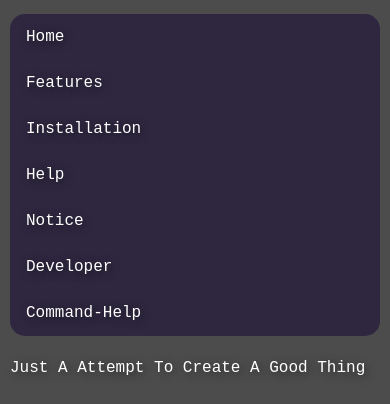
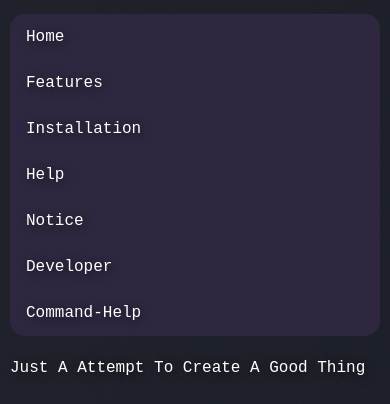
Before and after one commit to HostServer001/xenon.com, a plain HTML site: page index.html in a window 390 px wide. Shown: the part 132-536 px from the top of the page. Drawn offline with Linux system fonts and the light colour scheme.

Commit message:
Update index.html

```diff
--- a/index.html
+++ b/index.html
@@ -6,7 +6,7 @@
   <style>
     /* Body Styling */
     body {
-      background-image:url("back.png");
+      background-image:url("RSS/back.png");
       background-size: cover;
       font-family: "Courier New", Courier, monospace;
       color: white;
@@ -118,7 +118,7 @@
 @media screen and (max-width: 768px) {
   /* Navbar styles */
   body {
-      background-image:url("back-phone.png");
+      background-image:url("RSS/back-phone.png");
       background-size: cover;
       font-family: "Courier New", Courier, monospace;
       color: white;
```
